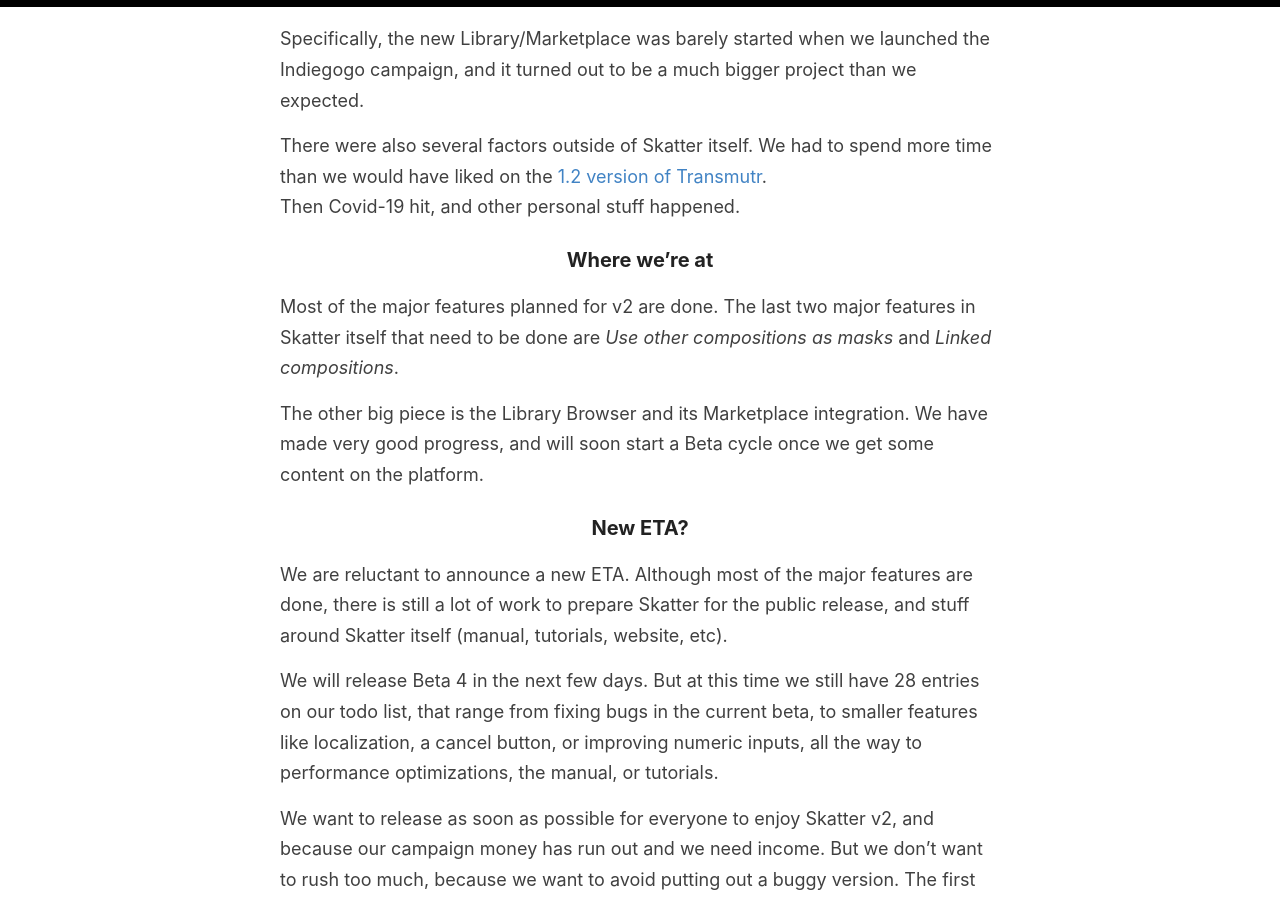
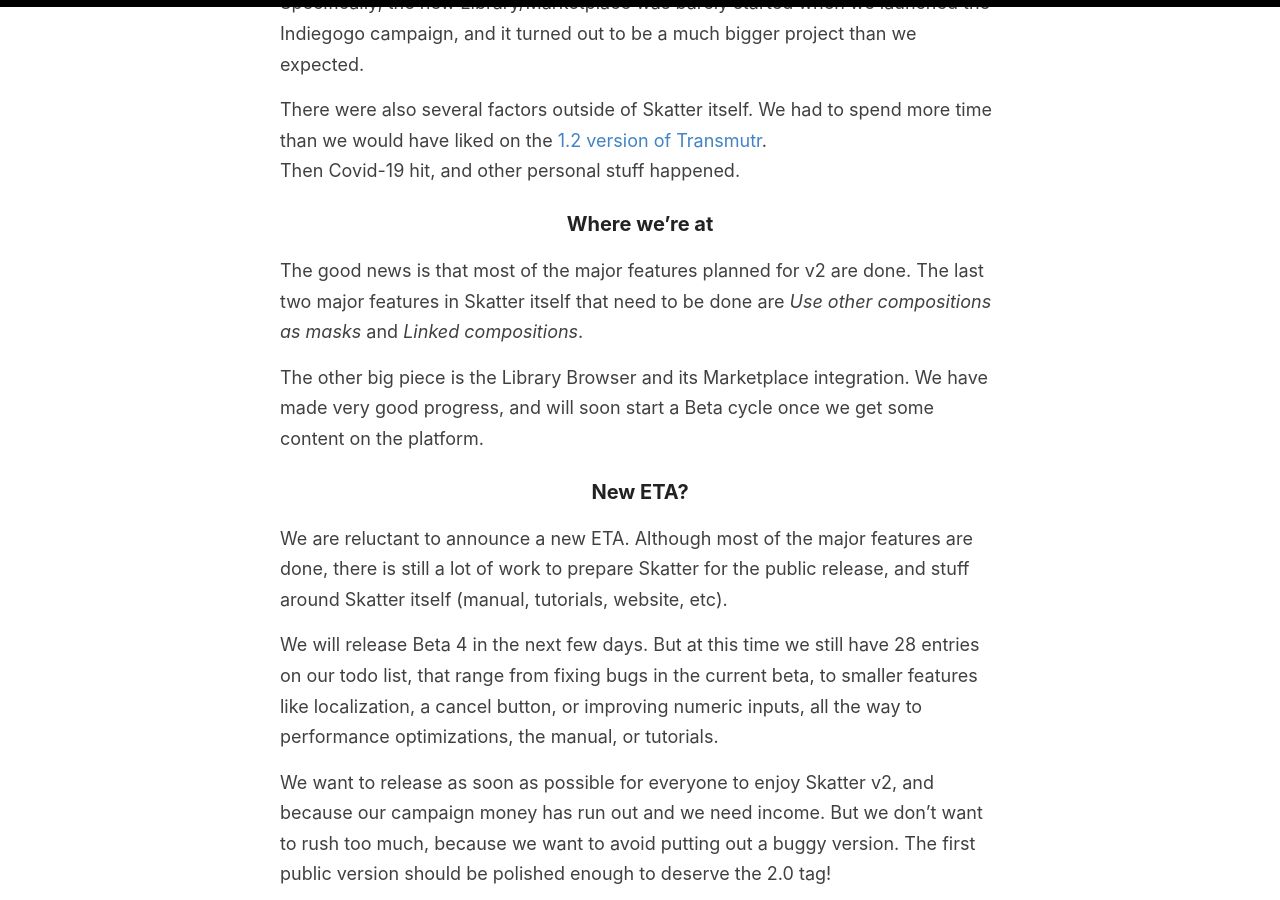
Before and after one commit to lindale-dev/lindale-dev.github.io, a Jekyll site: the page built from _posts/2020-09-16-regarding the Skatter v2 ETA.md, in a window 1280 px wide and 900 px high, scrolled down 1094 px. Built offline with Jekyll 4.4.1, drawn with Linux system fonts in a browser that asks for light colours; some of the changed text lies outside the part shown.

Commit message:
Edit Skatter 2.0 ETA post

```diff
--- a/_posts/2020-09-16-concerning the Skatter v2 ETA.md
+++ b/_posts/2020-09-16-regarding the Skatter v2 ETA.md
@@ -30,7 +30,7 @@ Then Covid-19 hit, and other personal stuff happened.
 
 ### Where we're at
 
-Most of the major features planned for v2 are done. The last two major features in Skatter itself that need to be done are *Use other compositions as masks* and *Linked compositions*.
+The good news is that most of the major features planned for v2 are done. The last two major features in Skatter itself that need to be done are *Use other compositions as masks* and *Linked compositions*.
 
 The other big piece is the Library Browser and its Marketplace integration. We have made very good progress, and will soon start a Beta cycle once we get some content on the platform.
 
```
Also changed, not shown: other parts of _posts/2020-09-16-regarding the Skatter v2 ETA.md (+1 -1 lines).
